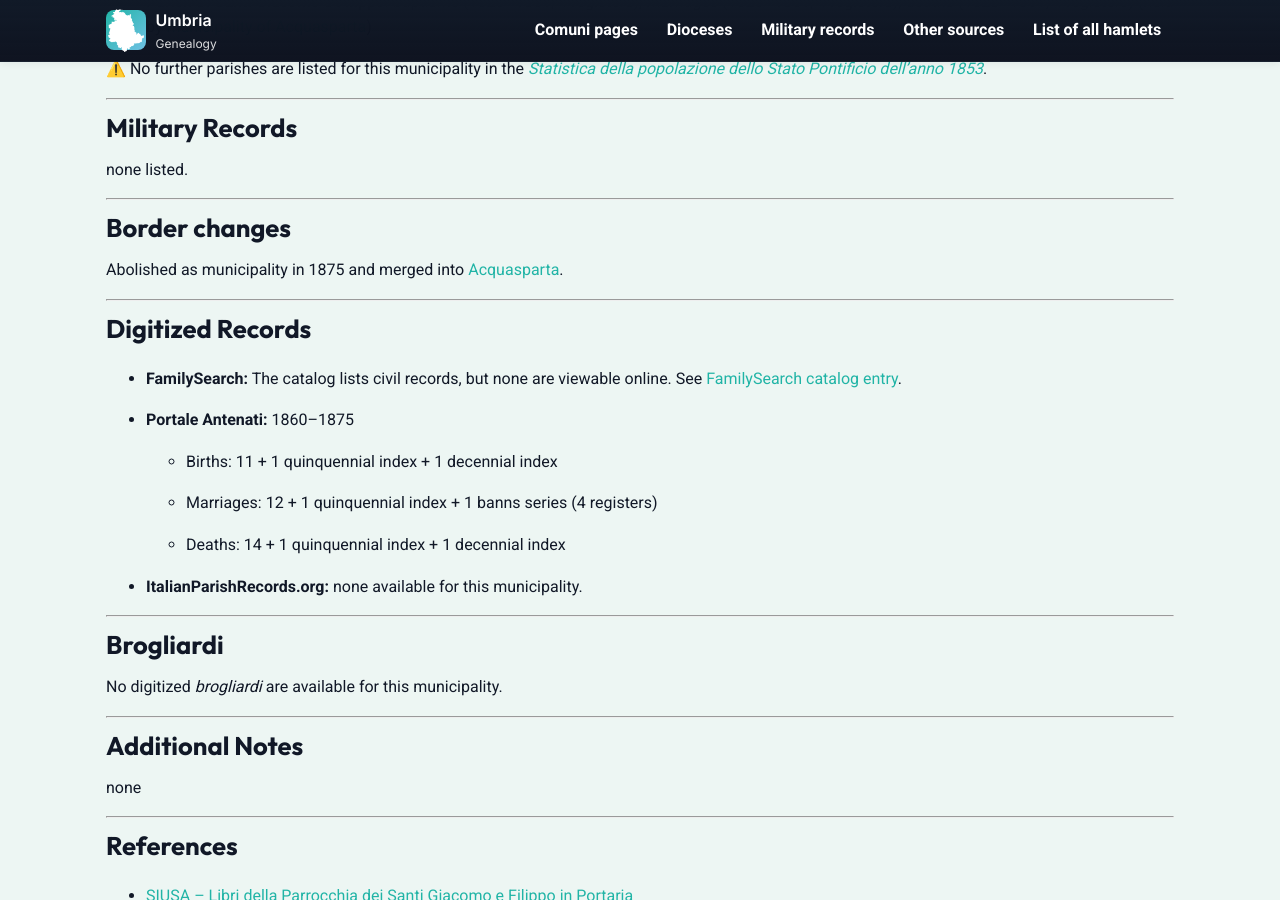
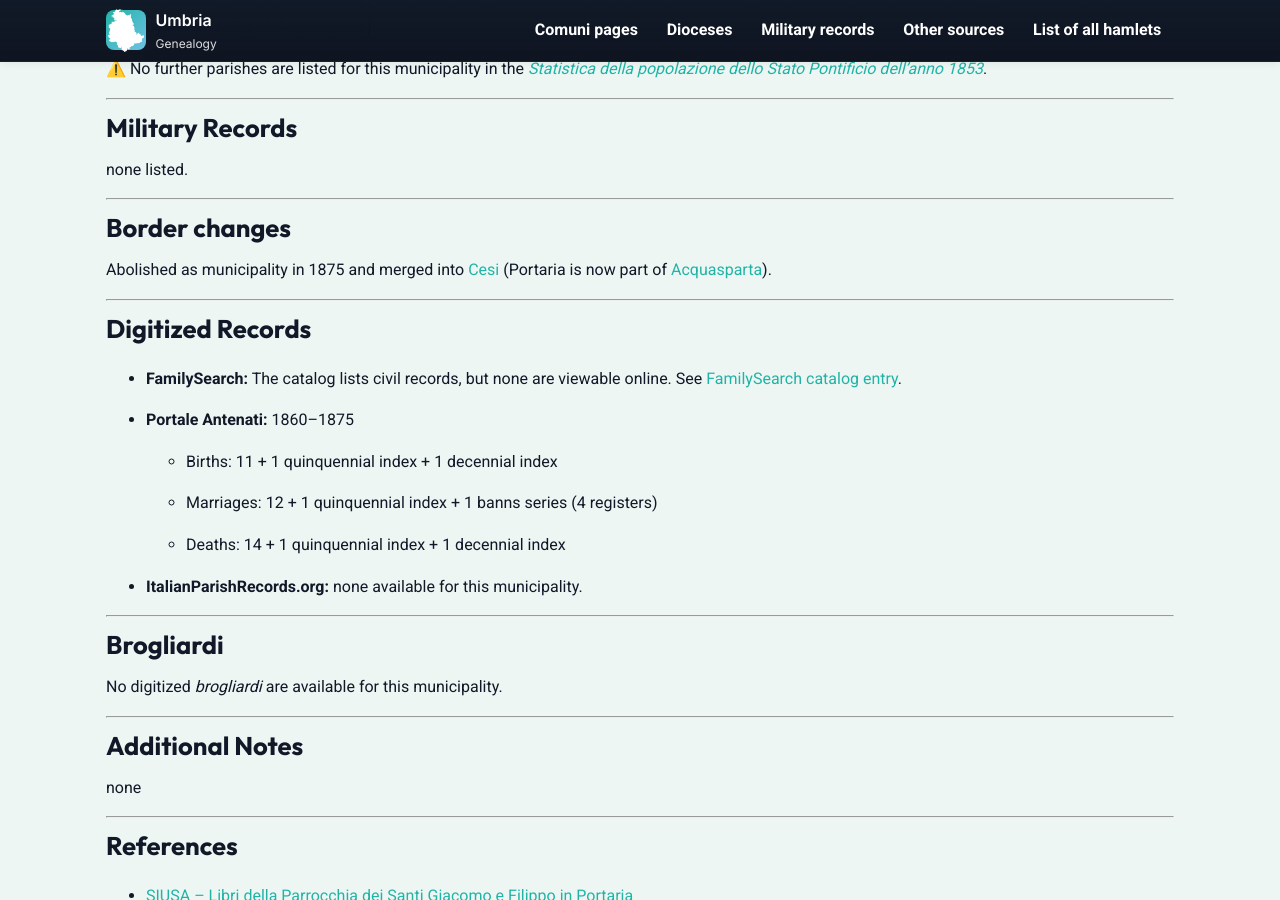
Before and after one commit to genealogy-umbria/genealogy-umbria.github.io, a Jekyll site: the page built from muni_pages/portaria.md, in a window 1280 px wide and 900 px high, scrolled down 825 px. Built offline with Jekyll 4.4.1, drawn with Linux system fonts in a browser that asks for light colours; our own code applies the rules of GitHub Pages for plain Markdown files.

Commit message:
Update portaria.md

```diff
--- a/muni_pages/portaria.md
+++ b/muni_pages/portaria.md
@@ -42,7 +42,7 @@ none listed.
 
 ## Border changes
 
-Abolished as municipality in 1875 and merged into [Acquasparta](acquasparta.md).
+Abolished as municipality in 1875 and merged into [Cesi](cesi.md) (Portaria is now part of [Acquasparta](acquasparta.md)).
 
 ---
 
```
